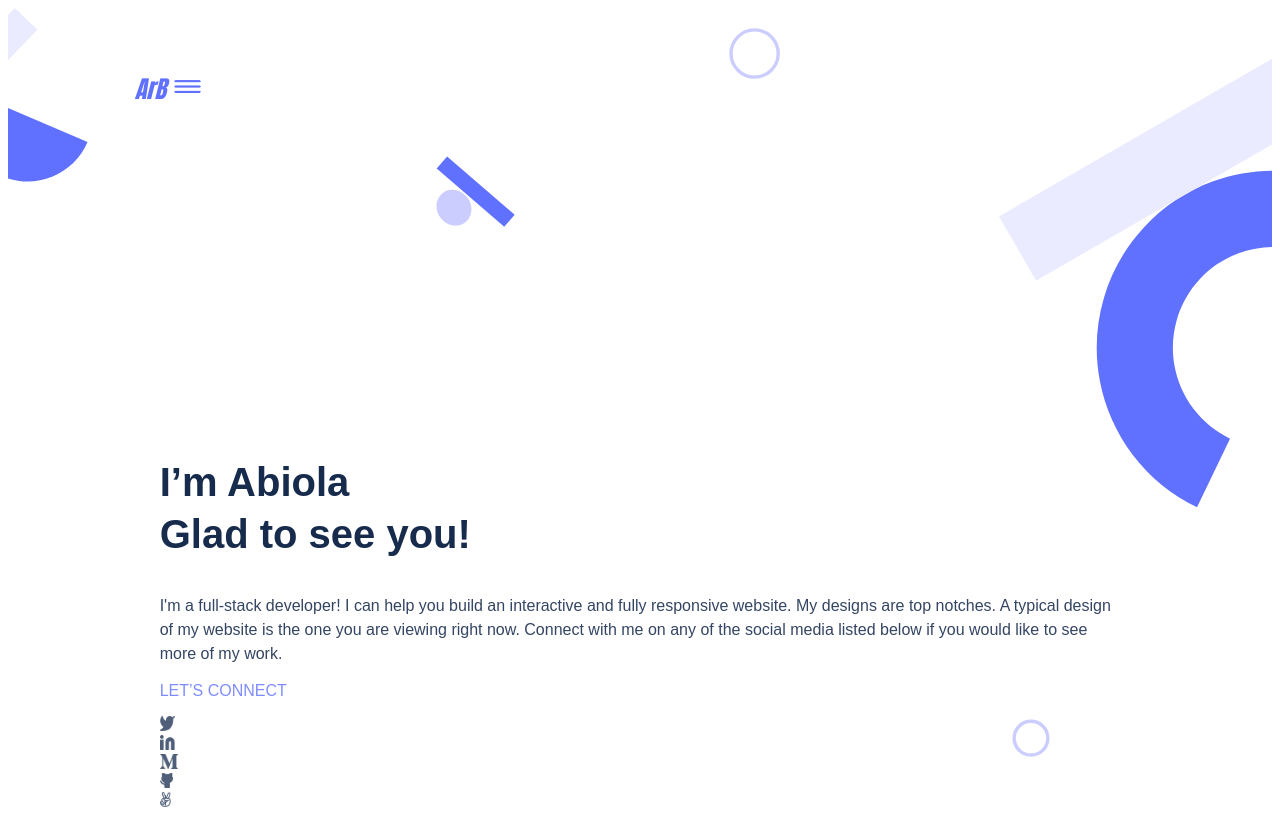
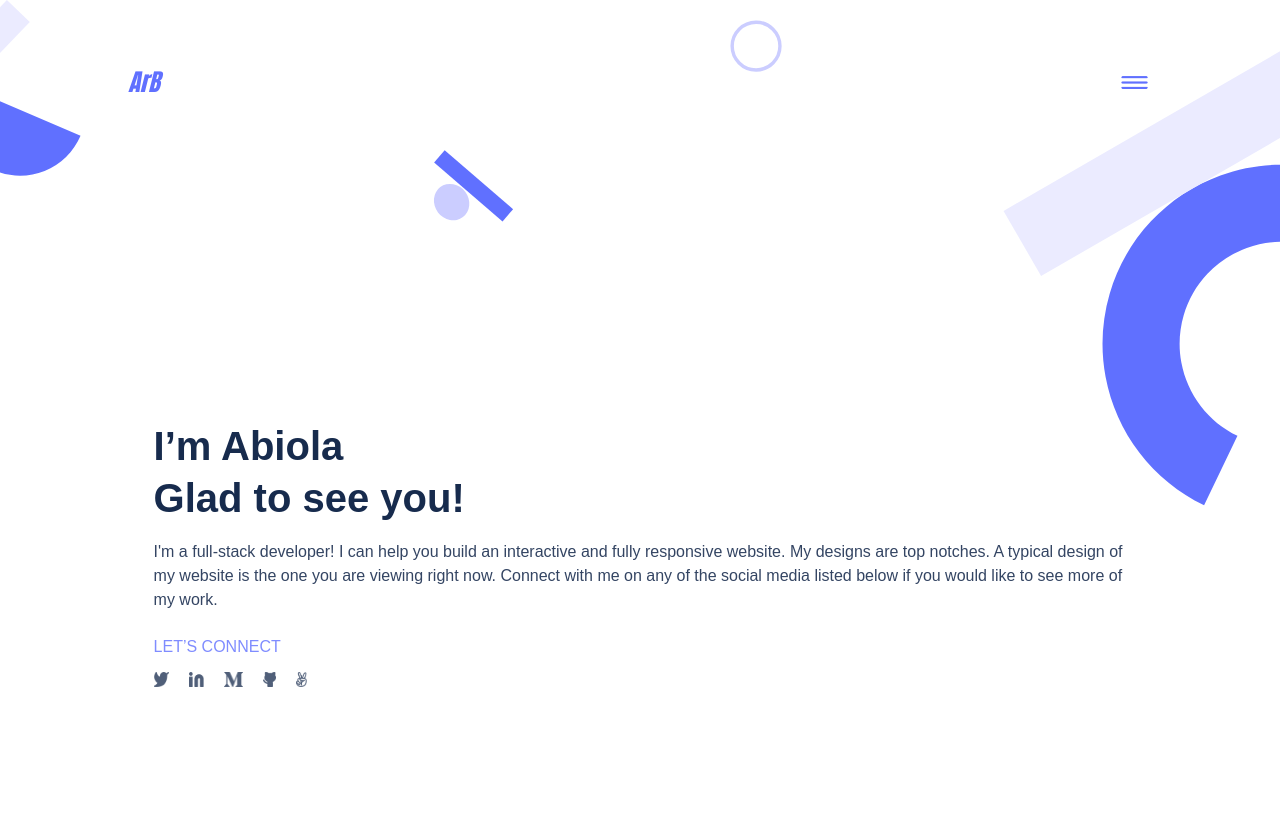
Before and after one commit to abiola-arobieke/abiola-portfolio, a website: page index.html in a window 1280 px wide. After the commit the page ends 800 px from the top, so only its background shows below. Drawn offline with Linux system fonts and the light colour scheme.

Commit message:
Fix linter errors on index.html

```diff
--- a/index.html
+++ b/index.html
@@ -7,17 +7,17 @@
     <title>Portfolio</title>
     <link rel="stylesheet" href="./index.css">
 </head>
-<body>
+<body class="m0">
     <div class="header-container">
         <header>
-            <nav>
+            <nav class="d-flex justify-between flex-nowrap">
                 <a id="logo" href="#">ArB</a>
                 <img src="./images/menu-icon.png" alt="menu">
             </nav>
         </header>
-        <section class="headline">
-            <div class="title">
-                <h1>I’m Abiola <br />
+        <section class="headline d-flex flex-column">
+            <div class="title d-flex flex-column">
+                <h1 class="m0">I’m Abiola <br />
                     <span>Glad to see you!</span>
                 </h1>
             </div>
@@ -33,7 +33,7 @@
 
             <div class="connect">
                 <div id="title">LET’S CONNECT</div>
-                <ul class="social">
+                <ul class="social d-flex justify-start">
                    <li><a href="#"><img src="./images/twitter-icon.png" alt="twitter-icon"><a/> </li>
                    <li><a href="#"><img src="./images/linkedin-icon.png" alt="linkedin-icon"><a/> </li>
                    <li><a href="#"><img src="./images/medium-icon.png" alt="medium-icon"><a/> </li>
```
